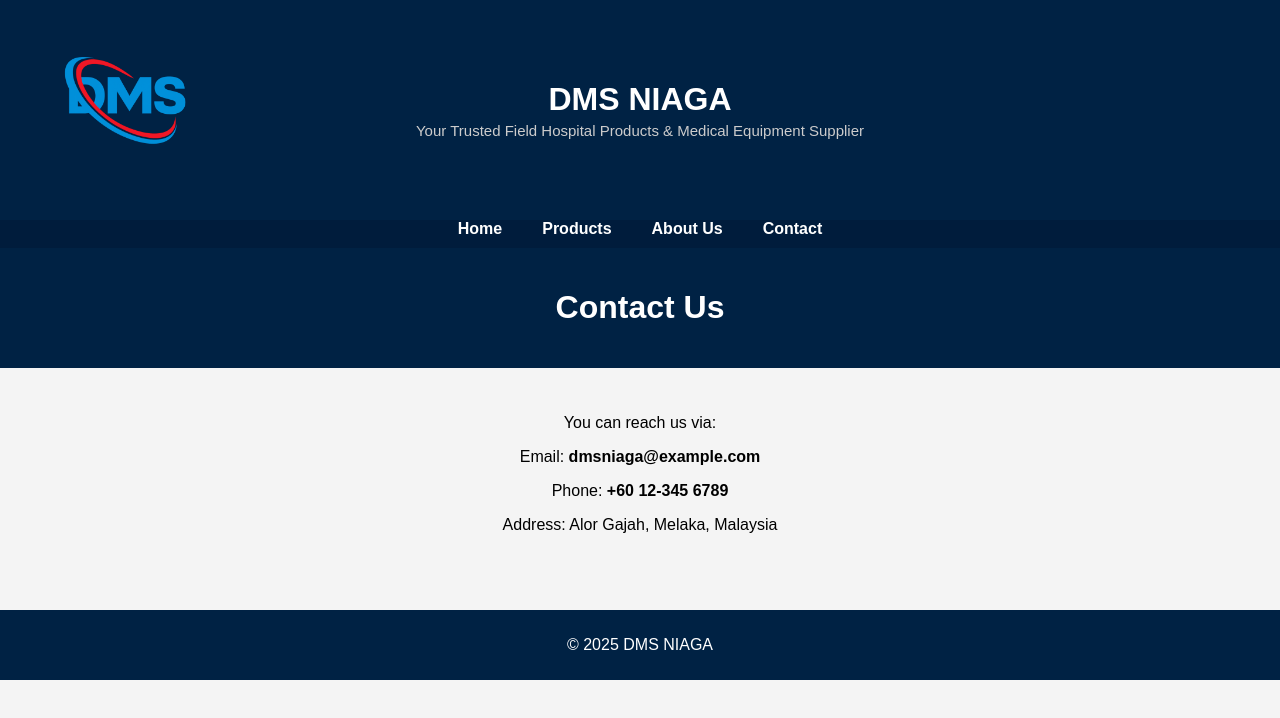
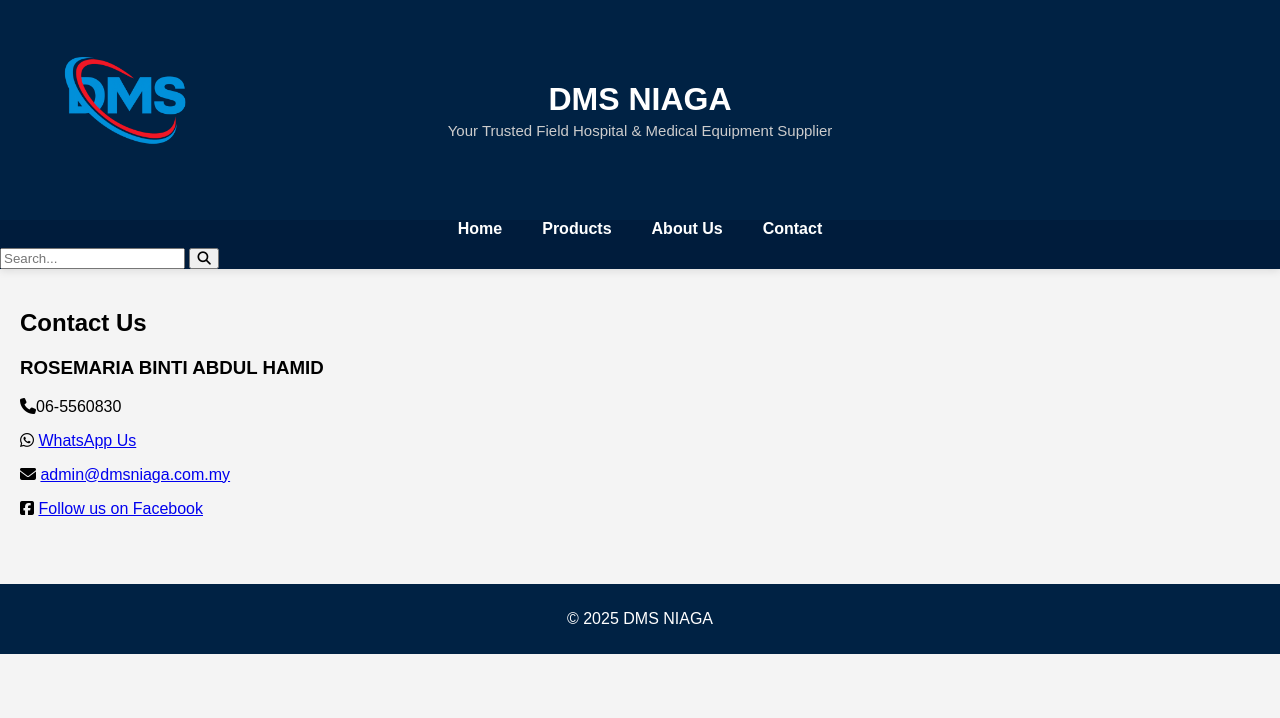
Before and after one commit to BocahAAA/DMSNIAGA, a plain HTML site: page contact.html in a window 1280 px wide. Drawn offline with Linux system fonts and the light colour scheme.

Commit message:
Update contact.html

```diff
--- a/contact.html
+++ b/contact.html
@@ -3,42 +3,57 @@
 <head>
   <meta charset="UTF-8">
   <title>Contact Us - DMS NIAGA</title>
+  <!-- Font Awesome (official CDN) -->
+<link href="https://cdnjs.cloudflare.com/ajax/libs/font-awesome/6.5.0/css/all.min.css" rel="stylesheet">
+  <script src="https://kit.fontawesome.com/a076d05399.js" crossorigin="anonymous"></script>
   <link rel="stylesheet" href="style.css">
+  <meta name="viewport" content="width=device-width, initial-scale=1.0">
 </head>
 <body>
+
 <header class="header-banner">
-  <a href="index.html" class="logo-area">
+  <div class="logo-area">
     <img src="images/logo.png" alt="DMS NIAGA Logo">
-  </a>
+  </div>
   <div class="title-area">
     <h1>DMS NIAGA</h1>
-    <p>Your Trusted Field Hospital Products & Medical Equipment Supplier</p>
+    <p>Your Trusted Field Hospital & Medical Equipment Supplier</p>
   </div>
+</header>
 
-
-</header>
 <nav class="navbar">
-  <ul>
+  <ul class="nav-links">
     <li><a href="index.html">Home</a></li>
     <li><a href="products.html">Products</a></li>
     <li><a href="about.html">About Us</a></li>
-    <li><a href="contact.html">Contact</a></li>
+    <li><a href="contact.html" class="active">Contact</a></li>
   </ul>
+  <div class="search-bar">
+    <input type="text" placeholder="Search...">
+    <button><i class="fas fa-search"></i></button>
+  </div>
 </nav>
 
-  <header>
-    <h1>Contact Us</h1>
-  </header>
+<main class="contact-container">
+  <h2>Contact Us</h2>
+<div class="contact-card">
+  <h3>ROSEMARIA BINTI ABDUL HAMID</h3>
+  <p><i class="fas fa-phone"></i>06-5560830</a></p>
+  <p>
+  <i class="fab fa-whatsapp"></i>
+  <a href="https://wa.me/60196709536" target="_blank">WhatsApp Us</a>
+</p>
+  <p><i class="fas fa-envelope"></i> <a href="mailto:admin@dmsniaga.com.my">admin@dmsniaga.com.my</a></p>
+  <p><i class="fab fa-facebook-square"></i>
+  <a href="https://www.facebook.com/share/161uRQBqty/" target="_blank">Follow us on Facebook</a></p>
+</p>
 
-  <main style="padding: 30px; text-align: center;">
-    <p>You can reach us via:</p>
-    <p>Email: <strong>dmsniaga@example.com</strong></p>
-    <p>Phone: <strong>+60 12-345 6789</strong></p>
-    <p>Address: Alor Gajah, Melaka, Malaysia</p>
-  </main>
+</div>
+</main>
 
-  <footer>
-    <p>&copy; 2025 DMS NIAGA</p>
-  </footer>
+<footer>
+  <p>&copy; 2025 DMS NIAGA</p>
+</footer>
+
 </body>
 </html>
```
